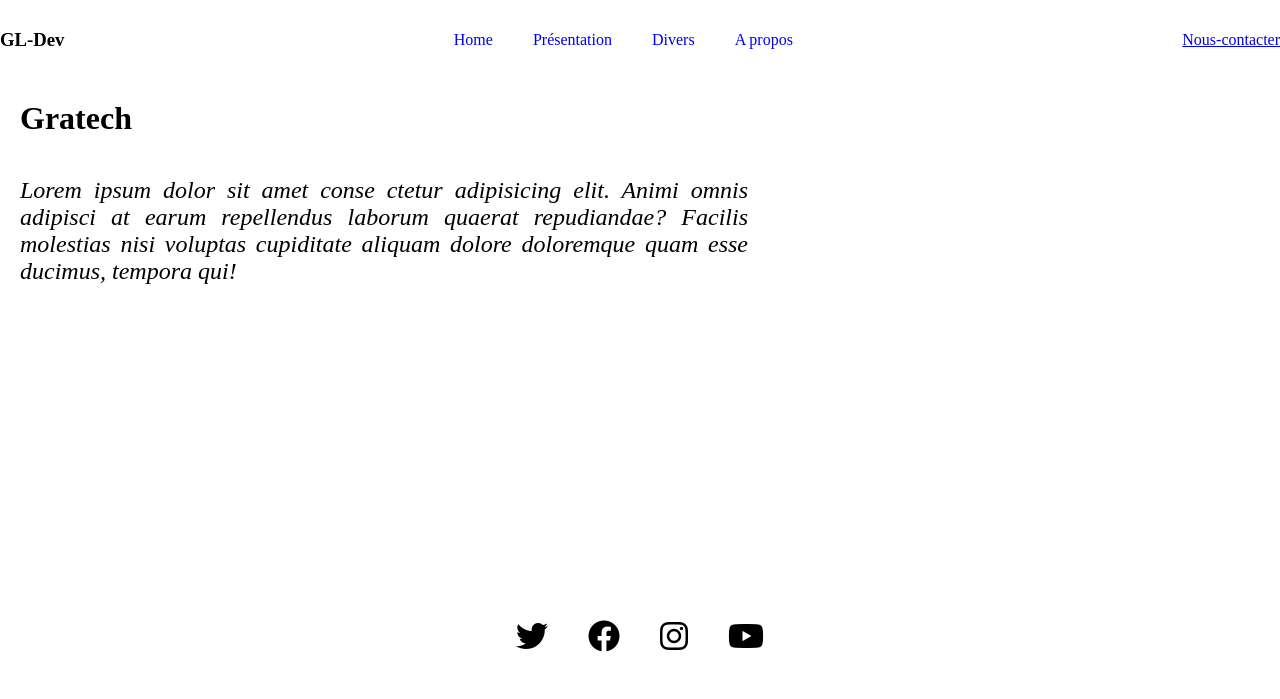
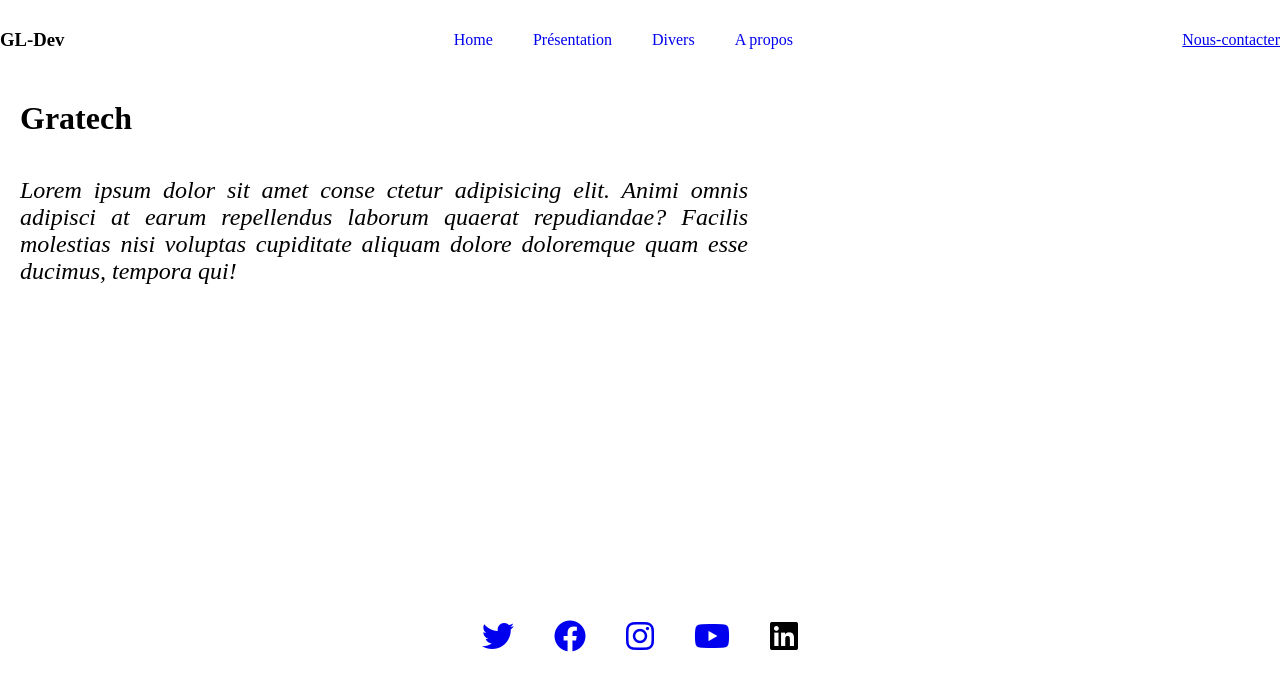
Before and after one commit to gauthierlobanga/github-cours, a plain HTML site: page index.html in a window 1280 px wide. Drawn offline with Linux system fonts and the light colour scheme.

Commit message:
Mise à jour

```diff
--- a/index.html
+++ b/index.html
@@ -36,18 +36,31 @@
     <footer class="pieds-page">
         <div class="icon">
             <div class="icon-twitter">
-                <i class="fa-brands fa-twitter"></i>
+                <a href="#" class="facebook">
+                    <i class="fa-brands fa-twitter"></i>
+                </a>
             </div>
 
             <div class="icon-facebook">
-                <i class="fa-brands fa-facebook"></i>
+                <a href="#" class="facebook">
+                    <i class="fa-brands fa-facebook"></i>
+                </a>
             </div>
 
             <div class="icon-instagram">
-                <i class="fa-brands fa-instagram"></i>
+                <a href="#" class="instagram">
+                    <i class="fa-brands fa-instagram"></i>
+                </a>
             </div>
             <div class="icon-youtube">
-                <i class="fa-brands fa-youtube"></i>
+                <a href="#" class="linkedin">
+                    <i class="fa-brands fa-youtube"></i>
+                </a>
+            </div>
+            <div class="icon-linkedin">
+                <a href="#" class="linkedin">
+                    <a></a><i class="fa-brands fa-linkedin"></i>
+                </a>
             </div>
         </div>
     </footer>
--- a/style.css
+++ b/style.css
@@ -60,12 +60,12 @@
     align-items: center;
     padding: 20px;
   }
-  .icon-instagram,.icon-facebook,.icon-twitter,.icon-youtube{
+  .icon-instagram,.icon-facebook,.icon-twitter,.icon-youtube,.icon-linkedin{
     padding: 20px;
     font-size: 2rem;
 
   }
-  .icon-instagram,.icon-facebook,.icon-twitter,.icon-youtube:hover{
+  .icon-instagram,.icon-facebook,.icon-twitter,.icon-youtube,.icon-linkedin:hover{
     cursor: pointer;
 
   }
```
